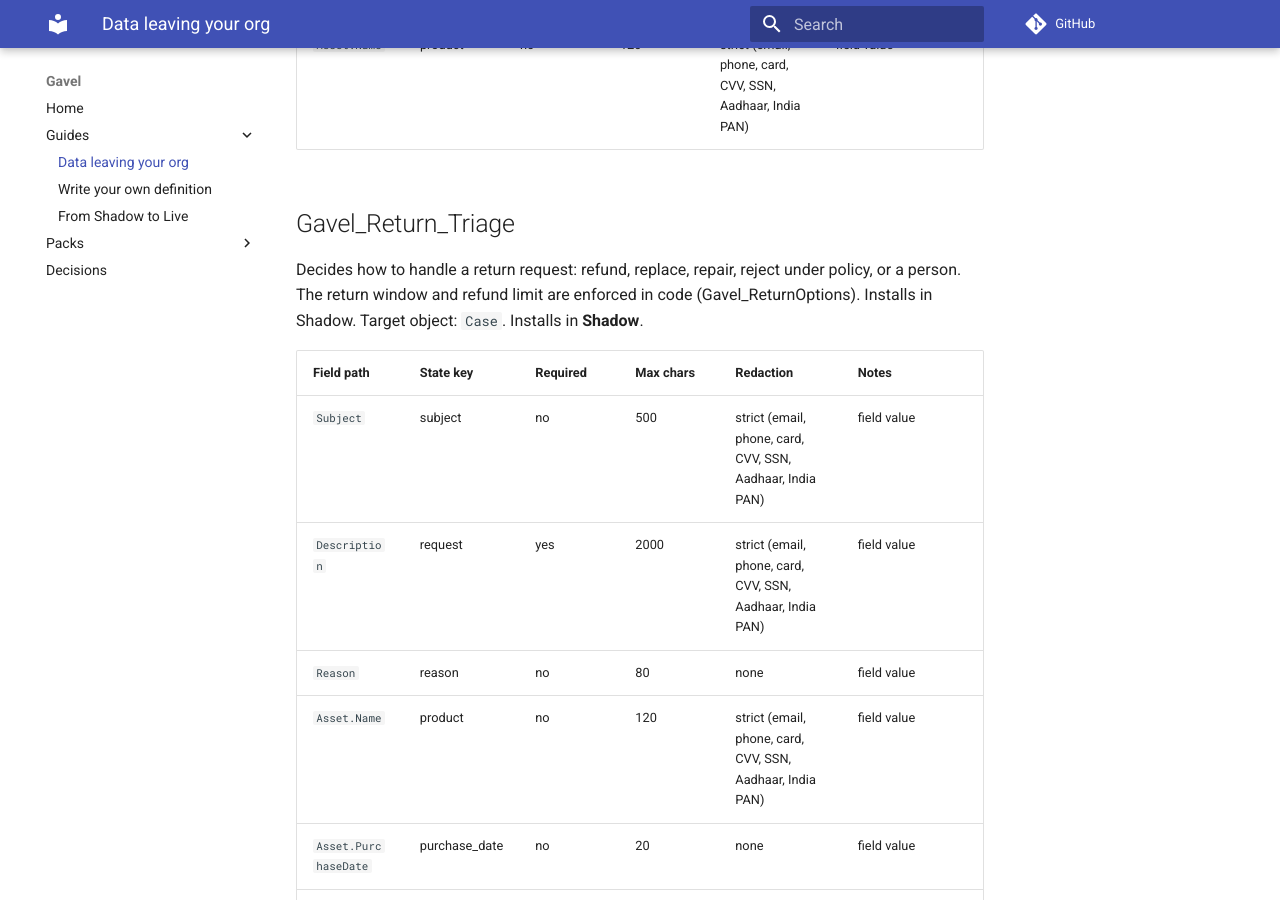
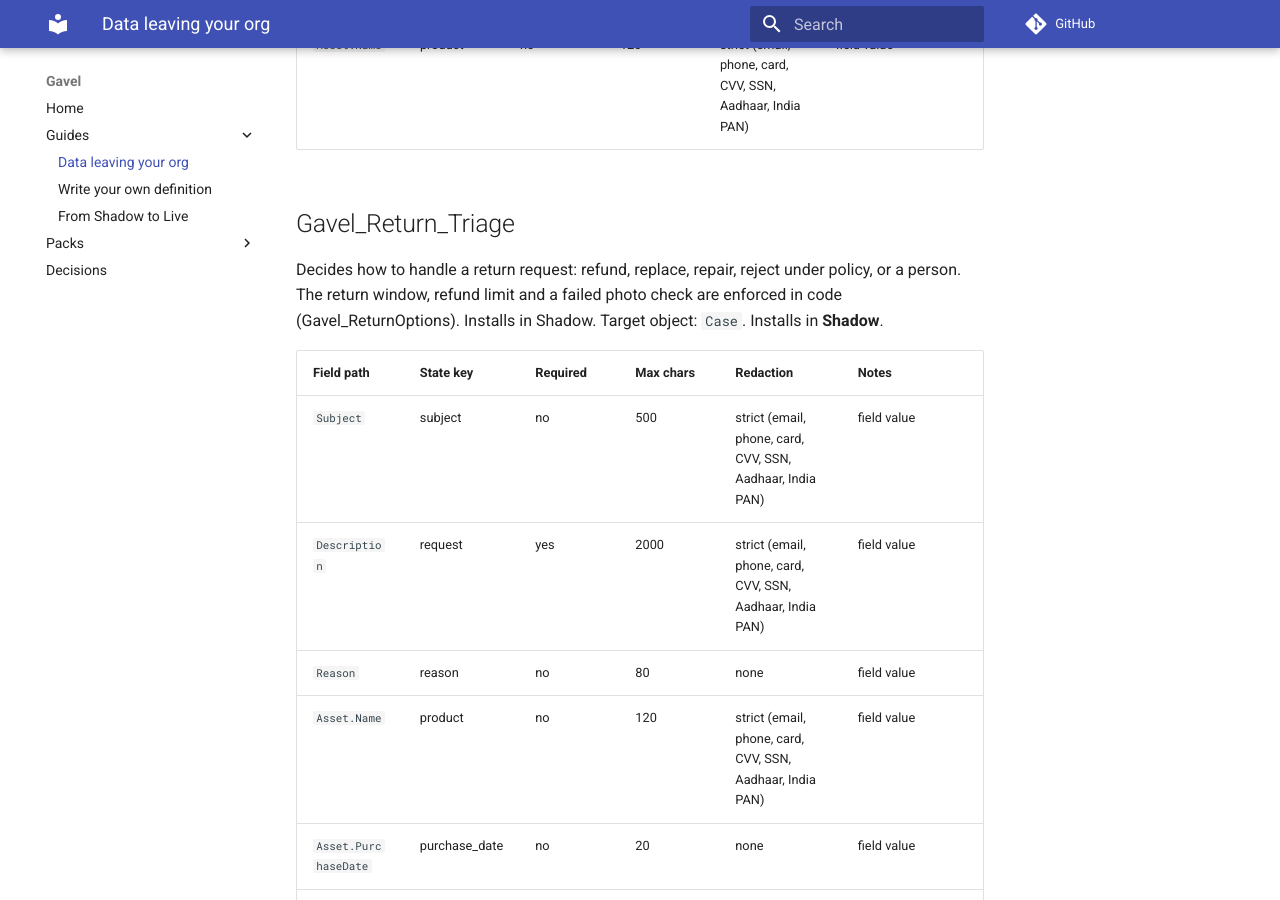
Before and after one commit to shivanathd/gavel, an MkDocs documentation site: the page built from docs/guides/data-leaving-your-org.md, in a window 1280 px wide and 900 px high, scrolled down 7407 px. Built offline with MkDocs 1.6.1 and Material for MkDocs 9.7.7, drawn with Linux system fonts in a browser that asks for light colours; comment, search, counter and statistics services are not loaded.

Commit message:
fix(service): a failed photo check sends refund and replace to review
Live probe: with a photo unrelated to the claim, the text-only outcome still
said replace at 0.94 while the photo check said matches_claim 0.05.
Gavel_ReturnOptions now reads the Case's latest Gavel_Return_Photo_Check from
the ledger; if the photo did not match the claim or showed no damage, refund
and replace become escape options and go to a person.

Co-Authored-By: Claude Opus 5.5 <noreply@anthropic.com>

```diff
--- a/docs/guides/data-leaving-your-org.md
+++ b/docs/guides/data-leaving-your-org.md
@@ -151,7 +151,7 @@ Reads the customer's photo on a return Case (jev-1.14.0): is damage visible, doe
 
 ## Gavel_Return_Triage
 
-Decides how to handle a return request: refund, replace, repair, reject under policy, or a person. The return window and refund limit are enforced in code (Gavel_ReturnOptions). Installs in Shadow. Target object: `Case`. Installs in **Shadow**.
+Decides how to handle a return request: refund, replace, repair, reject under policy, or a person. The return window, refund limit and a failed photo check are enforced in code (Gavel_ReturnOptions). Installs in Shadow. Target object: `Case`. Installs in **Shadow**.
 
 | Field path | State key | Required | Max chars | Redaction | Notes |
 |---|---|---|---|---|---|
```
Also changed, not shown: docs/packs/service.md (+1 -1 lines), 3 other files.
